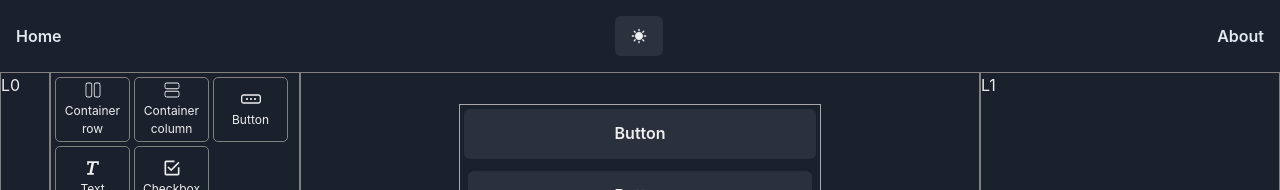
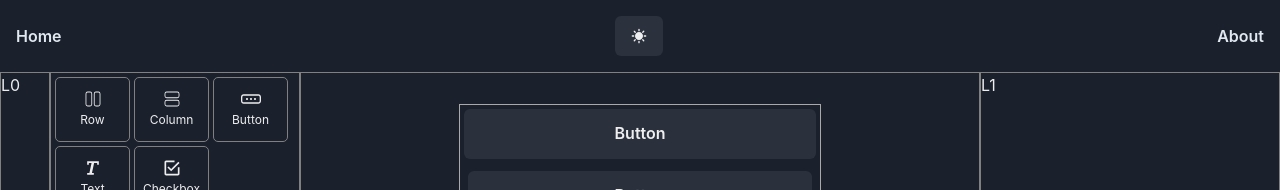
Before and after one commit to franciscocgue/craftify2, a React (Vite) app in the folder frontend/: page / in a window 1280 px wide. Shown: the top 190 px of the page. Built offline with nearby package versions, Linux system fonts and the light colour scheme.

Commit message:
naming and highlighting changed

```diff
--- a/frontend/src/components/SidebarComponents/ComponentTree1.less
+++ b/frontend/src/components/SidebarComponents/ComponentTree1.less
@@ -23,8 +23,7 @@
         z-index: 10; /* Adjust as needed */
 
         &-selected {
-            // background-color:  green;
-            // color: white;
+            // highlight
             box-shadow: inset 2px 2px green, inset -2px -2px green;
         }
     }
--- a/frontend/src/components/SidebarComponents/ComponentTree1.tsx
+++ b/frontend/src/components/SidebarComponents/ComponentTree1.tsx
@@ -222,7 +222,7 @@ const Demo = () => {
     )
   );
 
-  const [localHoveredId, setLocalHoveredId] = useState(null);
+  const [localHoveredId, setLocalHoveredId] = useState(false);
 
   const { handleMouseEnter, handleMouseLeave } = useDebouncedMouseEnter(setHoveredId)
 
@@ -258,11 +258,11 @@ const Demo = () => {
                 // height={250}
                 itemHeight={28}
                 onMouseEnter={(info) => {
-                  setLocalHoveredId(info.node.key);
+                  setLocalHoveredId(true);
                   handleMouseEnter(info.node.key);
                 }}
                 onMouseLeave={() => {
-                  setLocalHoveredId(null);
+                  setLocalHoveredId(false);
                   handleMouseLeave();
                 }}
                 // style={{ border: '1px solid #000' }}
@@ -275,7 +275,7 @@ const Demo = () => {
                 // icon={() => compTypes['button']?.icon}
                 icon={(node) => getIcon(node.data.type)}
                 showLine
-                selectedKeys={[localHoveredId || hoveredId]}
+                selectedKeys={[localHoveredId ? '' : hoveredId]}
                 // onDragStart={(e, node) => {
                 //   console.log('DEBUG - DRAG STARTED')
                 // }}
--- a/frontend/src/config/components.tsx
+++ b/frontend/src/config/components.tsx
@@ -7,11 +7,11 @@ import { IoMdCheckboxOutline } from "react-icons/io";
 const compTypes = {
     'container-row': {
         icon: CiGrid2V,
-        name: 'Container row',
+        name: 'Row',
     },
     'container-column': {
         icon: CiGrid2H,
-        name: 'Container column',
+        name: 'Column',
     },
     'button': {
         icon: RxButton,
```
